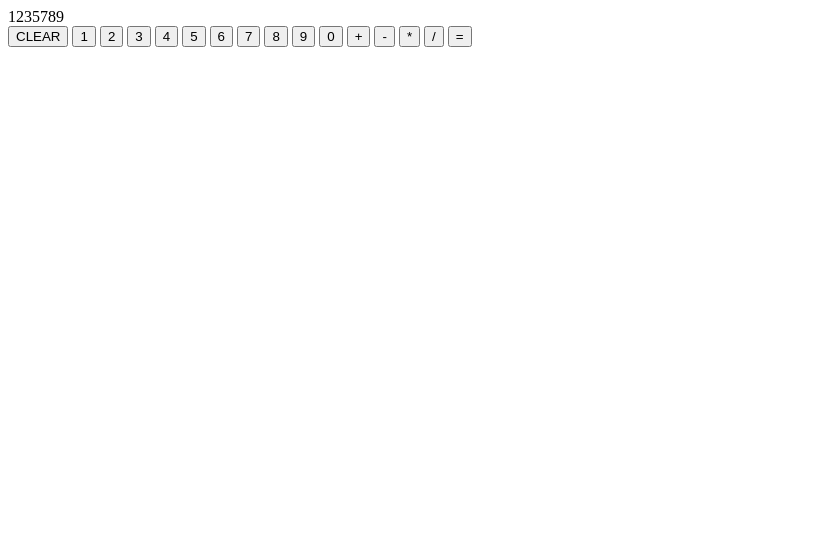
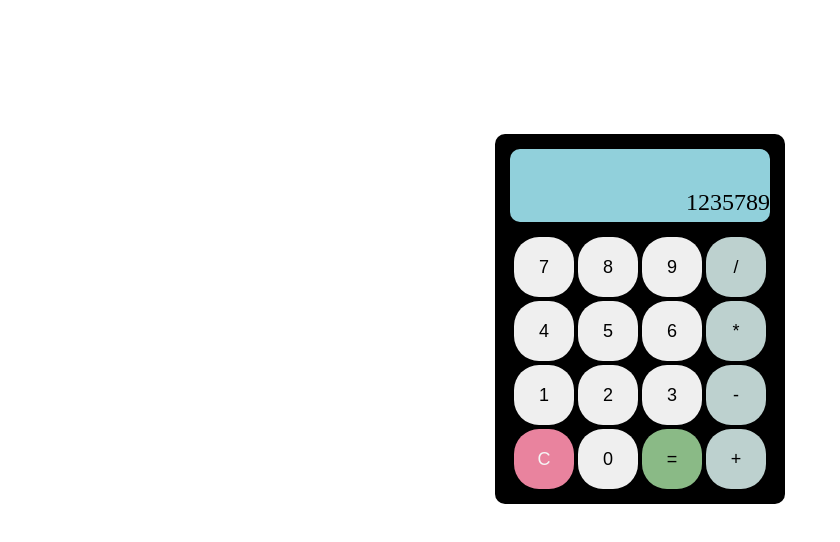
Before and after one commit to mohanraj180/calculator, a plain HTML site: page index.html in a window 1280 px wide. Shown: the whole page, without its empty margins (0-840 px from the left). Drawn offline with Linux system fonts and the light colour scheme.

Commit message:
Arrange buttons in prefered layout and style buttons and calculator container

```diff
--- a/index.html
+++ b/index.html
@@ -4,26 +4,29 @@
     <meta charset="UTF-8">
     <meta name="viewport" content="width=device-width, initial-scale=1.0">
     <title>CALCULATOR</title>
+    <link rel="stylesheet" href="./styles.css">
 </head>
 <body>
     <div id="calculator">
         <div id="display">1235789</div>
-        <button id="clear">CLEAR</button>
-        <button class="num">1</button>
-        <button class="num">2</button>
-        <button class="num">3</button>
-        <button class="num">4</button>
-        <button class="num">5</button>
-        <button class="num">6</button>
-        <button class="num">7</button>
-        <button class="num">8</button>
-        <button class="num">9</button>
-        <button class="num">0</button>
-        <button class="operator">+</button>
-        <button class="operator">-</button>
-        <button class="operator">*</button>
-        <button class="operator">/</button>
-        <button id="equals">=</button>
+        <div id="button-container">
+            <button class="num">7</button>
+            <button class="num">8</button>
+            <button class="num">9</button>
+            <button class="operator">/</button>
+            <button class="num">4</button>
+            <button class="num">5</button>
+            <button class="num">6</button>
+            <button class="operator">*</button>
+            <button class="num">1</button>
+            <button class="num">2</button>
+            <button class="num">3</button>
+            <button class="operator">-</button>
+            <button id="clear">C</button>
+            <button class="num">0</button>
+            <button id="equals">=</button>
+            <button class="operator">+</button>
+        </div>
     </div>
 </body>
 </html>
--- a/styles.css
+++ b/styles.css
@@ -0,0 +1,59 @@
+body {
+    display: flex;
+    justify-content: center;
+    align-items: center;
+}
+
+#calculator {
+    min-width: 260px;
+    height: auto;
+    margin-top: 10%;
+    background-color: black;
+    padding: 15px;
+    border-radius: 10px;
+}
+
+#button-container {
+    width: 260px;
+    display: flex;
+    flex-wrap: wrap;
+    justify-content: center;
+    align-items: center;
+    gap: 4px;
+}
+
+button {
+    width: 60px;
+    height: 60px;
+    font-size: large;
+    flex: none;
+    margin: 0;
+    border-radius: 25px;
+    border: 0 solid black;
+}
+
+#display {
+    text-align: right;
+    font-size: 24px;
+    width: 100%;
+    background-color: rgb(145, 208, 219);
+    padding-top: 40px;
+    padding-bottom: 6px;
+    border-radius: 10px;
+    margin-bottom: 15px;
+
+}
+
+#clear {
+    background-color: rgb(233, 131, 158);
+    color: whitesmoke;
+}
+
+.operator {
+    background-color: rgb(189 209 207);
+
+}
+
+#equals {
+    background-color: rgb(138, 186, 134);
+}
```
